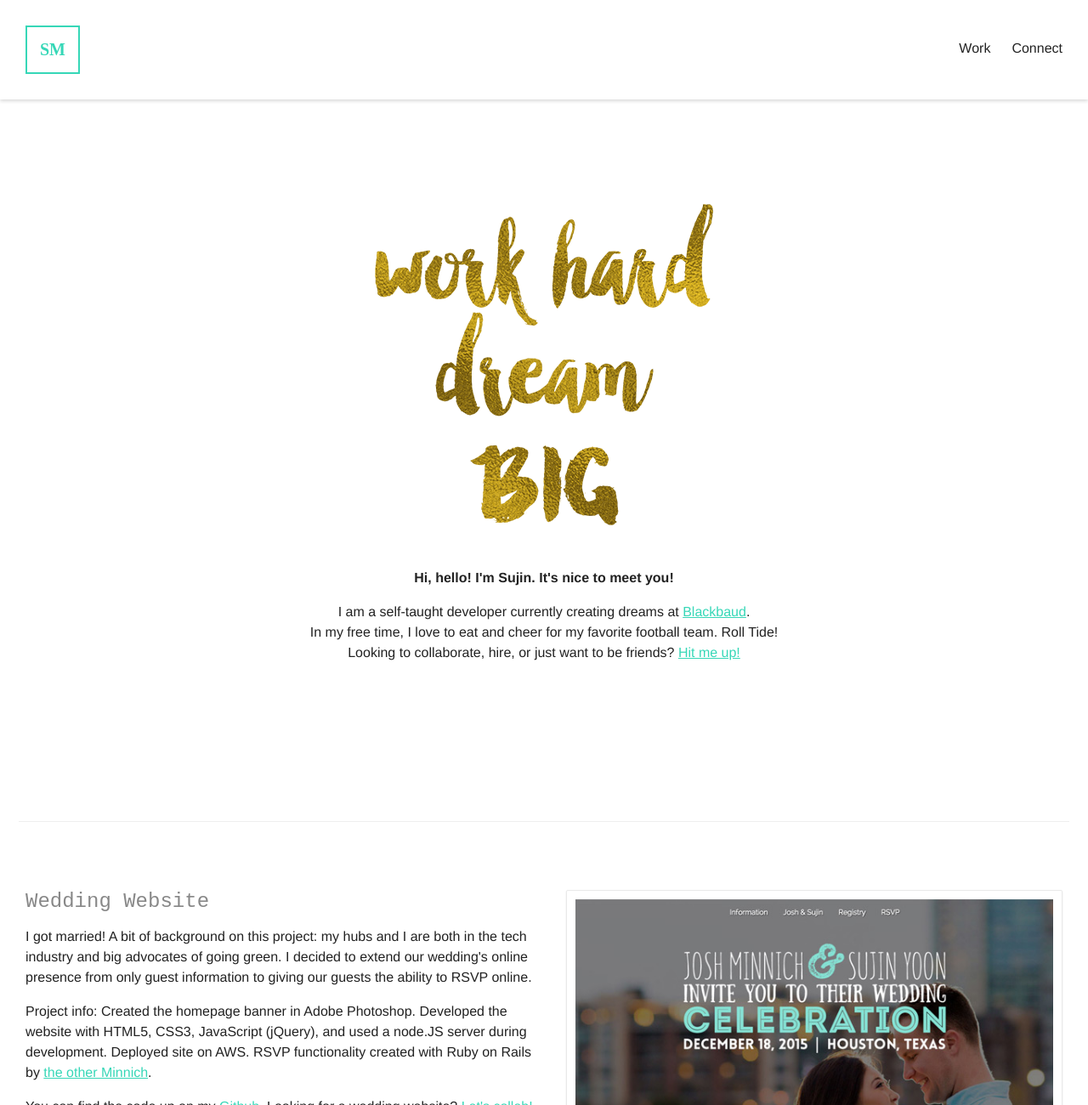
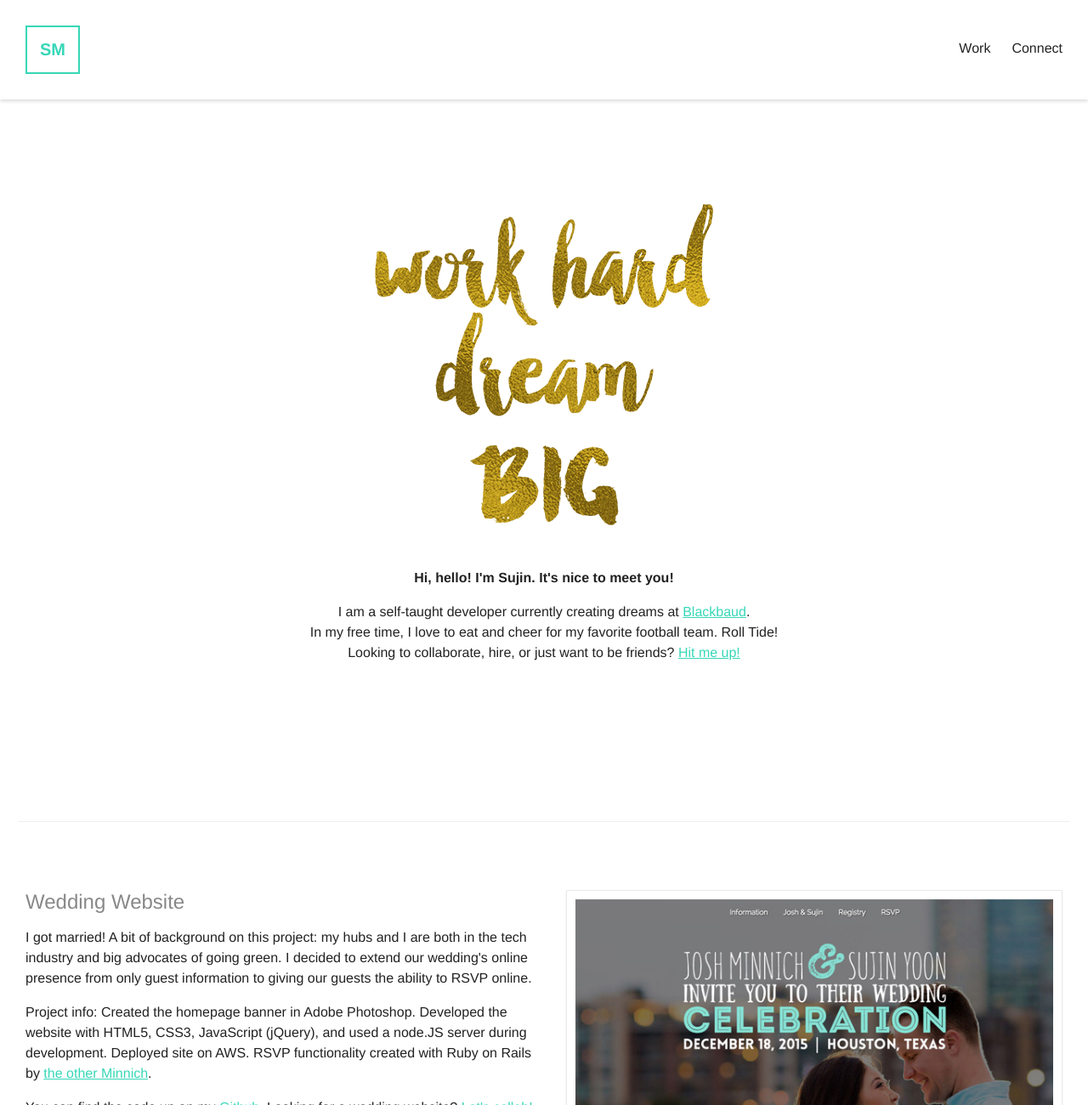
Before and after one commit to soogeanie/sujin-minnich, a plain HTML site: page public/index.html in a window 1280 px wide. Shown: the top 1300 px of the page at 85% size. Drawn offline with Linux system fonts and the light colour scheme.

Commit message:
Font Changes

```diff
--- a/public/stylesheets/main.css
+++ b/public/stylesheets/main.css
@@ -43,7 +43,7 @@ p a {
   border: 2px solid #36D7B7;
   color: #36D7B7;
   float: left;
-  font-family: "brandon-grotesque";
+  font-family: "brandon-grotesque", Helvetica, Arial, sans-serif;
   font-size: 20px;
   font-weight: bold;
   padding: 15px;
@@ -98,7 +98,7 @@ section aside {
 
 article header {
   color: #888;
-  font-family: monospace;
+  font-family: "brandon-grotesque", Helvetica, Arial, sans-serif;
   font-size: 1.5em;
   font-weight: normal;
 }
@@ -117,7 +117,7 @@ article header {
 
 .panel-connect header {
   color: #444;
-  font-family: monospace;
+  font-family: "brandon-grotesque", Helvetica, Arial, sans-serif;
   font-size: 2em;
   font-weight: normal;
   margin-bottom: 2em;
```
